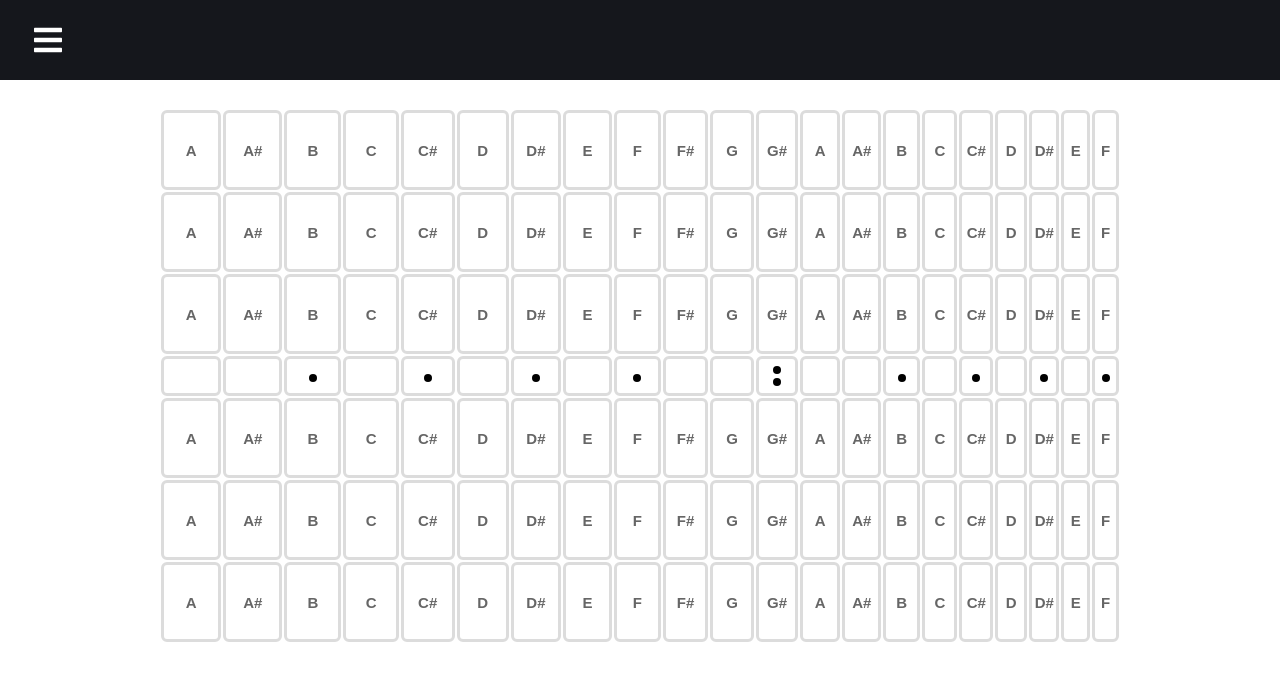
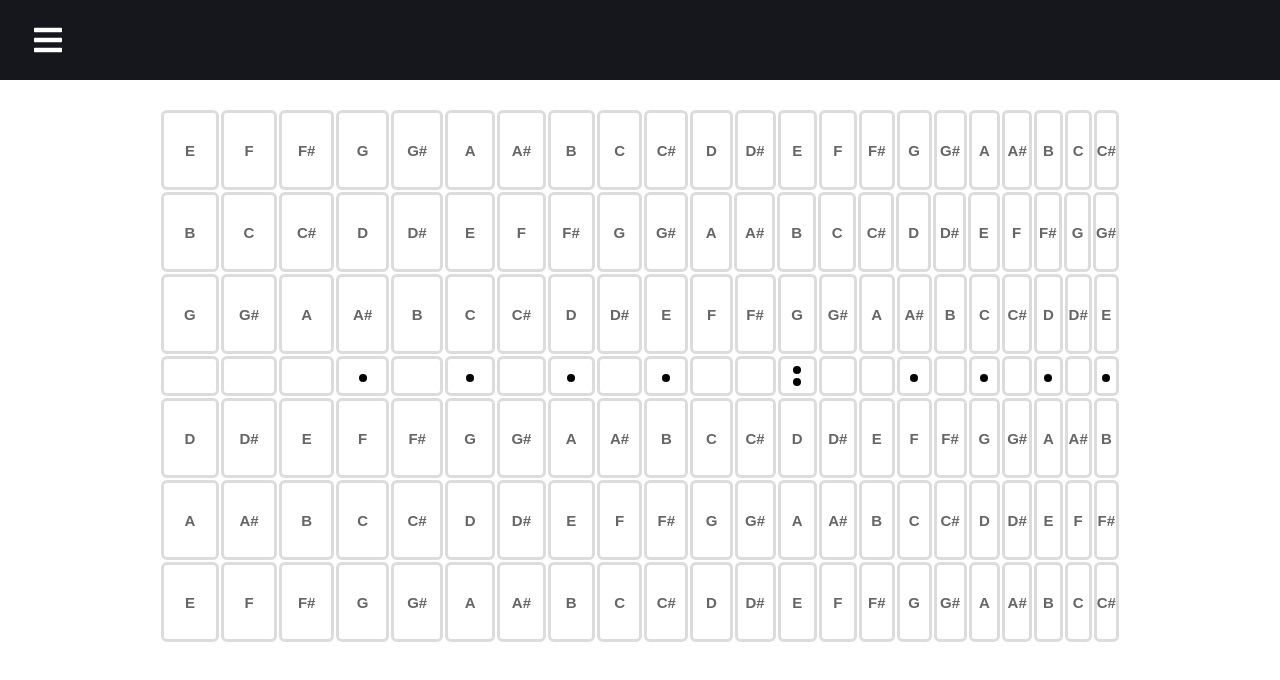
Before and after one commit to Aaron-Cohen/String-Theory, a React (Create React App) app: page /Alt2ner in a window 1280 px wide. Shown: the top 680 px of the page. Built offline with nearby package versions, Linux system fonts and the light colour scheme.

Commit message:
Fret size synchronized on neck for clean display.
Fretboard changes dynamically as tuning changes.

```diff
--- a/src/GlobalsAndContext.js
+++ b/src/GlobalsAndContext.js
@@ -103,7 +103,7 @@ export const mapNumberToNote = (note, accidental) => {
 }
 
 
-export const defaultTuningArray = ['E', 'B', 'G#', 'D', 'A', 'E']
+export const defaultTuningArray = ['E', 'B', 'G', 'D', 'A', 'E']
 // Tuning should always be expressed numerically and not lexigraphically.
 // This allows for dynamic switching between equivalent sharp/flats when
 // global context changes.
--- a/src/components/Fret.js
+++ b/src/components/Fret.js
@@ -50,10 +50,10 @@ const Button = styled.button`
 	font-family:Arial;
 	font-size:15px;
     font-weight:bold;
-    height:     ${props => props.inlay ? '5vh' : '10vh'};
-    width:      ${props => (101 - props.fret * 3 + 'vw')};
-    maxWidth:   ${props => (101 - props.fret * 3 + 'vw')};
-    minWidth: 5vw;
+    height: ${props => props.inlay ? '5vh' : '10vh'};
+    width: ${props => (101 - props.fret * 3 + 'vw')};
+    minWidth: 2ch;
     margin: 1px;
+    overflow:
 	text-shadow:0px 1px 0px #ffffff;
 `;
--- a/src/components/FretRow.js
+++ b/src/components/FretRow.js
@@ -5,10 +5,10 @@ import Fret from './Fret.js'
 import { mapNumberToNote } from '../GlobalsAndContext.js'
 
 export const FretRow = (props) => {
-    const frets = []
-    const context = useContext(GlobalContext)
-    for (let i = 1; i <= fretCount; i++)
-        frets.push(<Fret text={mapNumberToNote(i, context.mode)} dots={props.dots} fret={i} />)
+    const frets = [];
+    const context = useContext(GlobalContext);
+    for (let i = props.rootNote; i <= fretCount + props.rootNote; i++)
+        frets.push(<Fret text={mapNumberToNote(i, context.mode)} dots={props.dots} fret={i - props.rootNote} />);
 
     return (
         <ButtonRow>
--- a/src/components/Fretboard.js
+++ b/src/components/Fretboard.js
@@ -1,23 +1,24 @@
-import React, { Component } from 'react';
+import React, { useContext } from 'react';
 import FretRow from './FretRow.js'
 import InlayRow from './InlayRow.js'
+import { GlobalContext } from '../GlobalsAndContext.js';
 
-export default class Fretboard extends Component {
-  render() {
+const Fretboard = () => {
+  const context = useContext(GlobalContext)
   return (
     <div style={layout}>
       <br />
-        <FretRow />
-        <FretRow />
-        <FretRow />
+      <FretRow rootNote={context.tuning[0]} />
+      <FretRow rootNote={context.tuning[1]} />
+      <FretRow rootNote={context.tuning[2]} />
       <InlayRow />
-        <FretRow />
-        <FretRow />
-        <FretRow />
+      <FretRow rootNote={context.tuning[3]} />
+      <FretRow rootNote={context.tuning[4]} />
+      <FretRow rootNote={context.tuning[5]} />
     </div>
   )
 }
-}
+export default Fretboard;
 
 const layout = {
   padding: '10px',
--- a/src/components/InlayRow.js
+++ b/src/components/InlayRow.js
@@ -6,7 +6,7 @@ import { fretCount } from '../GlobalsAndContext.js'
 export default class InlayRow extends Component {
     render() {
         const frets = []
-        for (let i = 1; i <= fretCount; i++)
+        for (let i = 0; i <= fretCount; i++)
             frets.push(<Fret inlay={true} fret={i} />)
 
         return (
```
Lines whose indentation alone changed are shown as unchanged.
